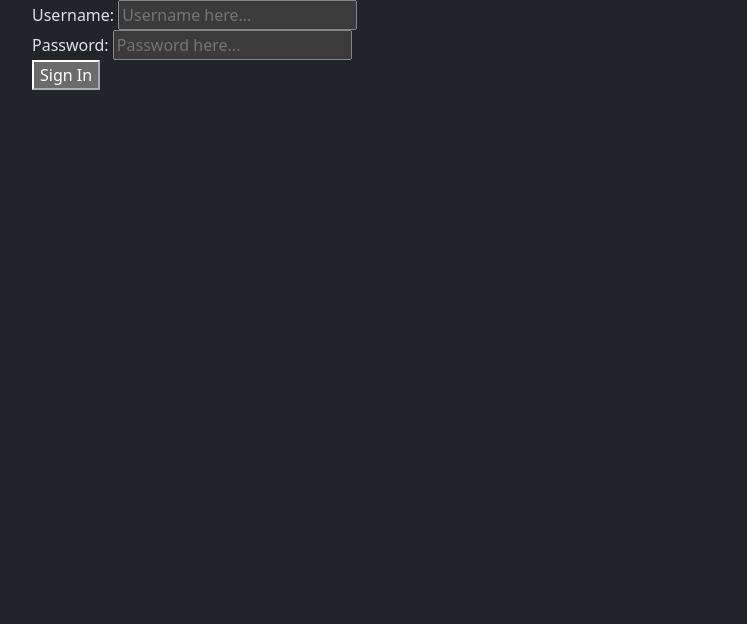
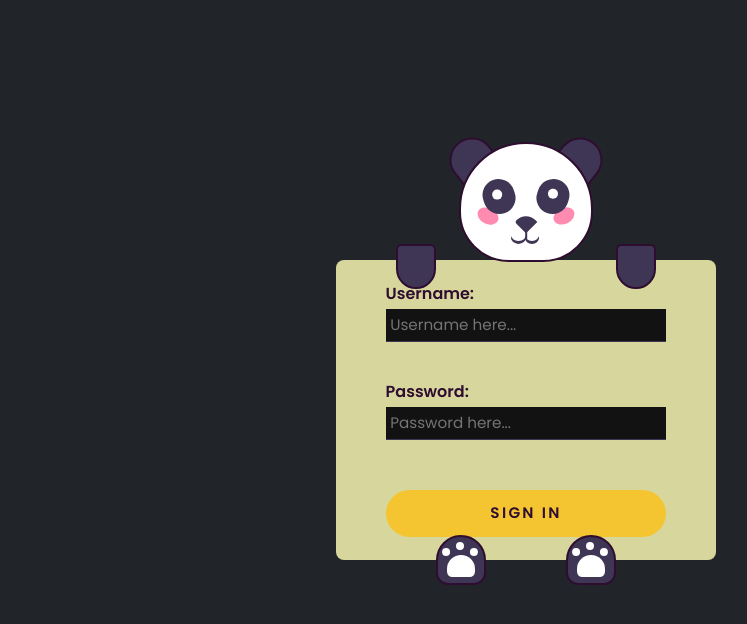
Before and after one commit to Kaveesha06/space, a PHP site: page /space/adminSignIn.php in a window 1280 px wide. Shown: the top 624 px of the page, without its empty margins (50-797 px from the left). Run offline with PHP 8.4, Linux system fonts and the light colour scheme; some libraries are stand-ins or nearby versions.

Commit message:
adminSingIn
Change admin sign in design

```diff
--- a/adminSignIn.php
+++ b/adminSignIn.php
@@ -6,7 +6,7 @@
     <!-- <meta charset="UTF-8"> -->
     <meta name="viewport" content="width=device-width, initial-scale=1.0">
     <link rel="stylesheet" href="bootstrap.css" />
-     <link rel="stylesheet" href="style.css" />
+    <!-- <link rel="stylesheet" href="style.css" />  -->
     <link rel="icon" href="resource/lunar_arcade_logo_edit.png" />
     <title>Lunar Arcade</title>
 
@@ -26,11 +26,12 @@
             <label for="password">Password:</label>
             <input type="password" id="password" placeholder="Password here..." /><br>
 
-                    <div  class="d-none" id="msgDiv">
-                        <div class="alert alert-danger" id="msg"></div>
+            <div class="d-none" id="msgDiv1" onclick="reload();" >
+                <div class="alert alert-danger" id="msg1"></div>
             </div>
 
             <button onclick="adminSignIn();">Sign In</button>
+
         </form>
 
         <div class="ear-l"></div>
@@ -54,7 +55,7 @@
     </div>
 
     <script src="script.js"></script>
-        <script src="https://unpkg.com/sweetalert/dist/sweetalert.min.js"></script>
+    <!-- <script src="https://unpkg.com/sweetalert/dist/sweetalert.min.js"></script> -->
     <script src="https://jsdelivr.net/npm/bootstrap@5.3.3/dist/js/bootstrap.bundle.min.js"></script>
 
 
--- a/adminSignInProcess.php
+++ b/adminSignInProcess.php
@@ -18,17 +18,19 @@
 
         $rs = Database::search("SELECT * FROM `user` WHERE `username` = '".$username."' AND `password` = '".$password."'");
         $num = $rs->num_rows;
+        $d = $rs->fetch_assoc();
+
 
         if ($num == 1) {
 
-            $d = $rs->fetch_assoc();
+            // $d = $rs->fetch_assoc();
 
             if($d["user_type_utype_id"]==1) {
                 echo ("Success");
 
                 $_SESSION["a"] = $d;
             }else {
-                echo("Ypu don't have an admin Account");
+                echo("You don't have an admin Account");
             }
         }else{
             echo ("Invalid user name or password");
--- a/script.js
+++ b/script.js
@@ -183,7 +183,7 @@
             } else {
                 document.getElementById("msg").innerHTML = response;
                 document.getElementById("msgDiv").className = "d-block";
-                swal("Retry", "Check your details !!", "warning");
+                // swal("Retry", "Check your details !!", "warning");
             }
         }
     };
--- /dev/null
+++ b/stylea.css
@@ -0,0 +1,284 @@
+*{
+  padding: 0;
+  margin: 0;
+  box-sizing: border-box;
+  font-family: "Poppins", sans-serif;
+}
+
+.container {
+  height: 31.25em;
+  width: 31.25em;
+  position: absolute;
+  transform: translate(-50%, -50%);
+  top: 45%;
+  left: 45%;
+}
+
+/* body {
+    background-color: #f4c531;
+  } */
+
+form {
+  width: 23.75em;
+  height: 18.75em;
+  background-color: #d7d79d;
+  position: absolute;
+  transform: translate(-50%, -50%);
+  top: calc(50% + 3.1em);
+  left: 50%;
+  padding: 0 3.1em;
+  display: flex;
+  flex-direction: column;
+  justify-content: center;
+  border-radius: 0.5em;
+}
+
+form label {
+  display: block;
+  margin-bottom: 0.2em;
+  font-weight: 600;
+  color: #2e0d30;
+}
+
+form input {
+  font-size: 0.95em;
+  font-weight: 400;
+  color: #3f3554;
+  padding: 0.3em;
+  border: none;
+  border-bottom: 0.12em solid #3f3554;
+  outline: none;
+}
+
+form input:focus {
+  border-color: #f4c531;
+}
+
+form input:not(:last-child) {
+  margin-bottom: 0.9em;
+}
+
+form button {
+  font-size: 0.95em;
+  padding: 0.8em 0;
+  border-radius: 2em;
+  border: none;
+  cursor: pointer;
+  outline: none;
+  background-color: #f4c531;
+  color: #2e0d30;
+  text-transform: uppercase;
+  font-weight: 600;
+  letter-spacing: 0.15em;
+  margin-top: 0.8em;
+  transition: 0.5s;
+}
+
+.panda-face {
+  height: 7.5em;
+  width: 8.4em;
+  background-color: #ffffff;
+  border: 0.18em solid #2e0d30;
+  border-radius: 7.5em 7.5em 5.62em 5.62em;
+  position: absolute;
+  top: 2em;
+  margin: auto;
+  left: 0;
+  right: 0;
+}
+
+.ear-l,
+.ear-r {
+  background-color: #3f3554;
+  height: 2.5em;
+  width: 2.81em;
+  border: 0.18em solid #2e0d30;
+  border-radius: 2.5em 2.5em 0 0;
+  top: 1.75em;
+  position: absolute;
+}
+
+.ear-l {
+  transform: rotate(-38deg);
+  left: 10.75em;
+}
+
+.ear-r {
+  transform: rotate(38deg);
+  right: 10.75em;
+}
+
+.blush-l,
+.blush-r {
+  background-color: #ff8bb1;
+  height: 1em;
+  width: 1.37em;
+  border-radius: 50%;
+  position: absolute;
+  top: 4em;
+}
+
+.blush-l {
+  transform: rotate(25deg);
+  left: 1em;
+}
+
+.blush-r {
+  transform: rotate(-25deg);
+  right: 1em;
+}
+
+.eye-l,
+.eye-r {
+  background-color: #3f3554;
+  height: 2.18em;
+  width: 2em;
+  border-radius: 2em;
+  position: absolute;
+  top: 2.18em;
+}
+
+.eye-l {
+  left: 1.37em;
+  transform: rotate(-20deg);
+}
+
+.eye-r {
+  right: 1.37em;
+  transform: rotate(20deg);
+}
+
+.eyeball-l,
+.eyeball-r {
+  height: 0.6em;
+  width: 0.6em;
+  background-color: #ffffff;
+  border-radius: 50%;
+  position: absolute;
+  left: 0.6em;
+  top: 0.6em;
+  transition: 1s all;
+}
+
+.eyeball-l {
+  transform: rotate(20deg);
+}
+
+.eyeball-r {
+  transform: rotate(-20deg);
+}
+
+.nose {
+  height: 1em;
+  width: 1em;
+  background-color: #3f3554;
+  position: absolute;
+  top: 4.37em;
+  margin: auto;
+  left: 0;
+  right: 0;
+  border-radius: 1.2em 0 0 0.25em;
+  transform: rotate(45deg);
+}
+
+.nose:before {
+  content: "";
+  position: absolute;
+  background-color: #3f3554;
+  height: 0.6em;
+  width: 0.1em;
+  transform: rotate(-45deg);
+  top: 0.75em;
+  left: 1em;
+}
+
+.mouth,
+.mouth:before {
+  height: 0.75em;
+  width: 0.93em;
+  background-color: transparent;
+  position: absolute;
+  border-radius: 50%;
+  box-shadow: 0 0.18em #3f3554;
+}
+
+.mouth {
+  top: 5.31em;
+  left: 3.12em;
+}
+
+.mouth:before {
+  content: "";
+  position: absolute;
+  left: 0.87em;
+}
+
+.hand-l,
+.hand-r {
+  background-color: #3f3554;
+  height: 2.81em;
+  width: 2.5em;
+  border: 0.18em solid #2e0d30;
+  border-radius: 0.6em 0.6em 2.18em 2.18em;
+  transition: 1s all;
+  position: absolute;
+  top: 8.4em;
+}
+
+.hand-l {
+  left: 7.5em;
+}
+
+.hand-r {
+  right: 7.5em;
+}
+
+.paw-l,
+.paw-r {
+  background-color: #3f3554;
+  height: 3.12em;
+  width: 3.12em;
+  border: 0.18em solid #2e0d30;
+  border-radius: 2.5em 2.5em 1.2em 1.2em;
+  position: absolute;
+  top: 26.56em;
+}
+
+.paw-l {
+  left: 10em;
+}
+
+.paw-r {
+  right: 10em;
+}
+
+.paw-l:before,
+.paw-r:before {
+  position: absolute;
+  content: "";
+  background-color: #ffffff;
+  height: 1.37em;
+  width: 1.75em;
+  top: 1.12em;
+  left: 0.55em;
+  border-radius: 1.56em 1.56em 0.6em 0.6em;
+}
+
+.paw-l:after,
+.paw-r:after {
+  position: absolute;
+  content: "";
+  background-color: #ffffff;
+  height: 0.5em;
+  width: 0.5em;
+  border-radius: 50%;
+  top: 0.31em;
+  left: 1.12em;
+  box-shadow: 0.87em 0.37em #ffffff, -0.87em 0.37em #ffffff;
+}
+
+@media screen and (max-width: 500px) {
+  .container {
+    font-size: 14px;
+  }
+}
```
Lines whose indentation alone changed are shown as unchanged.
